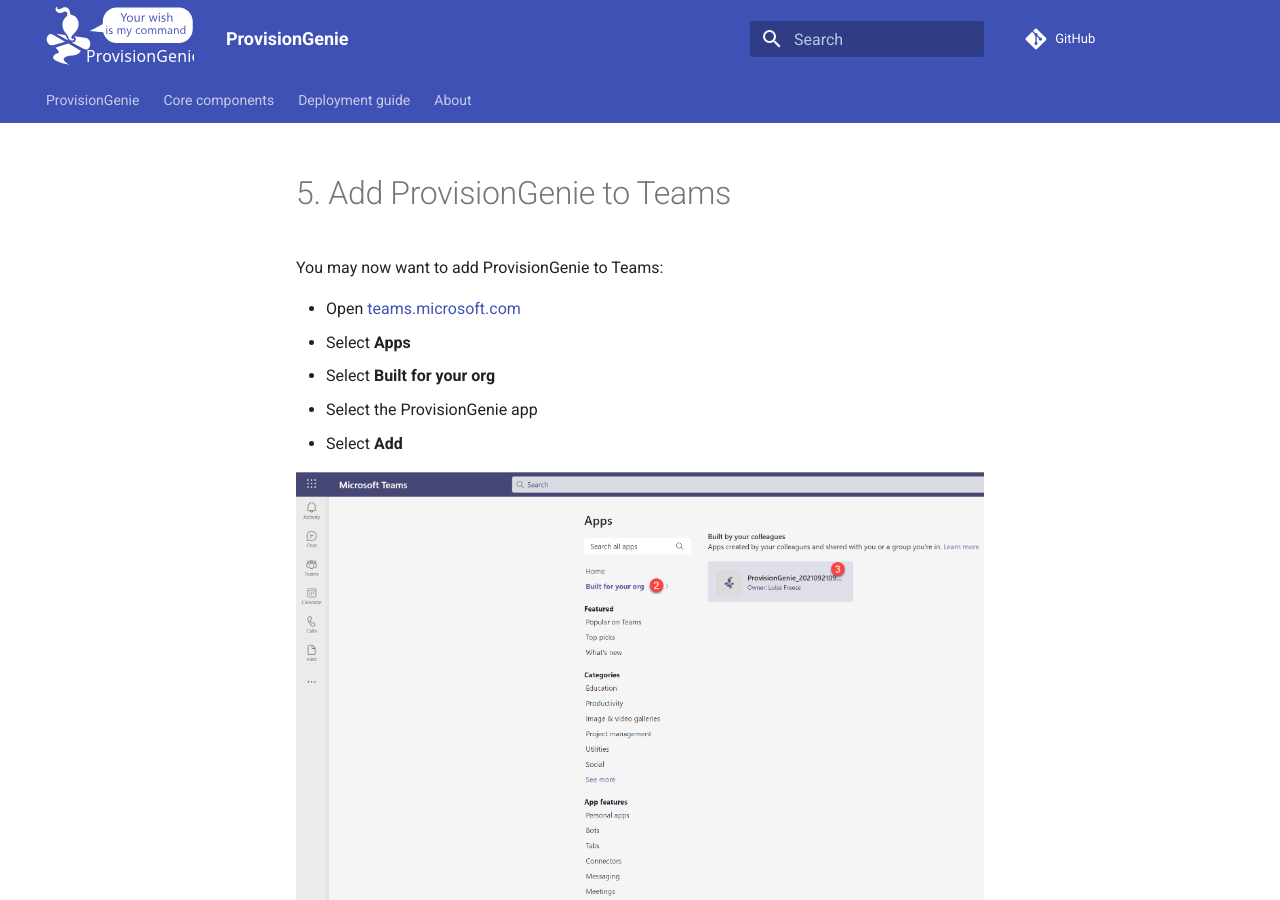
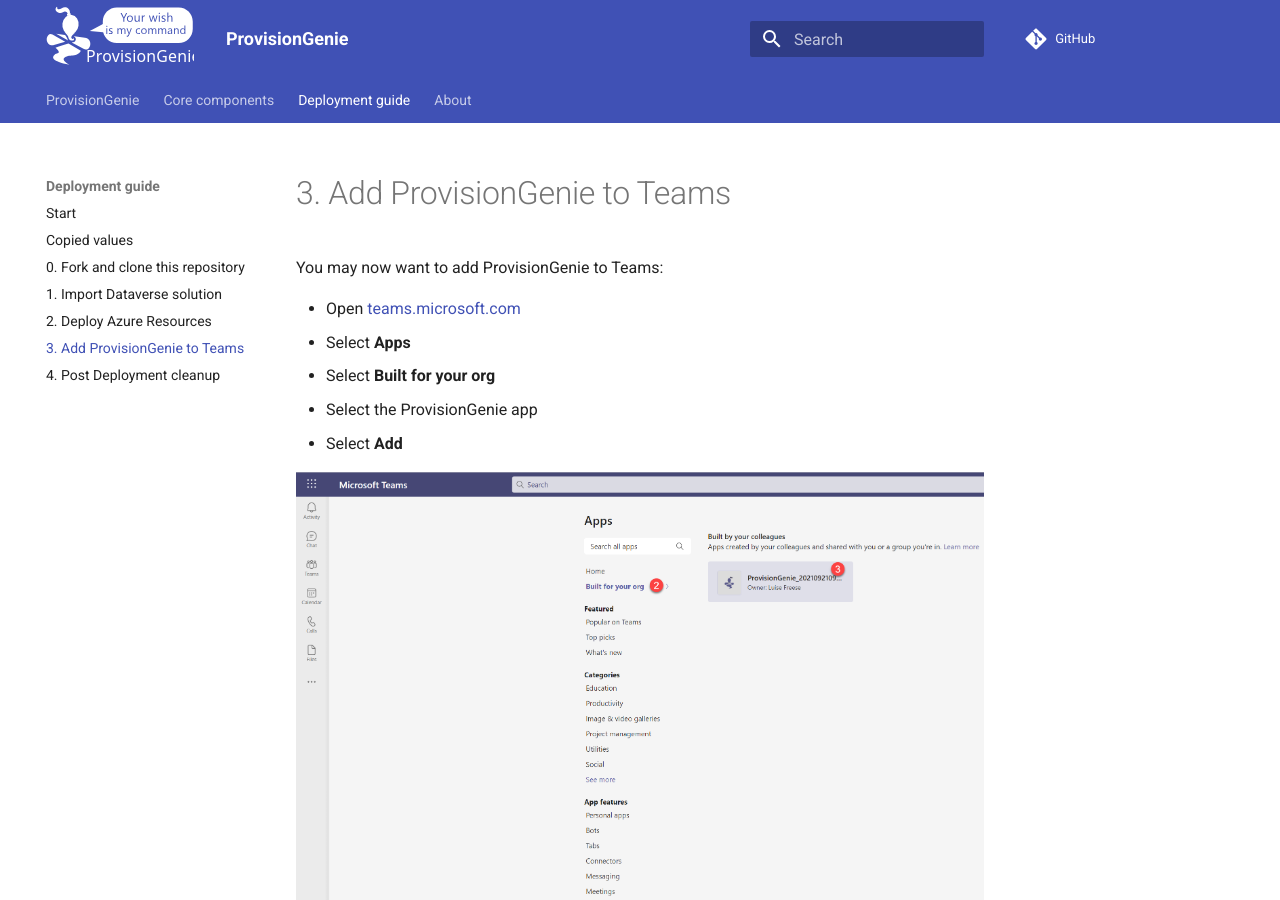
Before and after one commit to ProvisionGenie/ProvisionGenie, an MkDocs documentation site: the page built from Docs/docs/deploymentguide/3-addtoteams.md, in a window 1280 px wide and 900 px high. Built offline with MkDocs 1.6.1 and Material for MkDocs 9.7.7, drawn with Linux system fonts in a browser that asks for light colours; comment, search, counter and statistics services are not loaded.

Commit message:
Fixed documentation navigation, adjusted some page titles and fixed some broken links

```diff
--- a/Docs/docs/deploymentguide/1-importsolution.md
+++ b/Docs/docs/deploymentguide/1-importsolution.md
@@ -1,4 +1,4 @@
-# 2. Import Dataverse solution
+# 1. Import Dataverse solution
 
 We built ProvisionGenie by using Dataverse mostly for security reasons. We do not want to give users a way to bypass the canvas app and access data they shouldn't have access to. This concern was one of our main reasons to not use SharePoint lists to log requests as you would need to share the list with every user. That means that they could create new items, manipulate and even delete data. For more information, head over to [Architecture Decisions](../architecturedecisions.md#database).
 
--- a/Docs/docs/deploymentguide/2-deploylogicapps.md
+++ b/Docs/docs/deploymentguide/2-deployazureresources.md
@@ -1,4 +1,4 @@
-# 3. Deploy Logic Apps
+# 2. Deploy Azure Resources
 
 The scripted deployment will create two resource groups, by default these are `ProvisionGenie` and `ProvisionGenie-deploy`.
 
--- a/Docs/docs/deploymentguide/3-addtoteams.md
+++ b/Docs/docs/deploymentguide/3-addtoteams.md
@@ -1,4 +1,4 @@
-# 5. Add ProvisionGenie to Teams
+# 3. Add ProvisionGenie to Teams
 
 You may now want to add ProvisionGenie to Teams:
 
--- a/Docs/mkdocs.yml
+++ b/Docs/mkdocs.yml
@@ -20,12 +20,10 @@
     - Start: 'deploymentguide/index.md'
     - Copied values: 'deploymentguide/copiedvalues.md'
     - 0. Fork and clone this repository: 'deploymentguide/0-forkclone.md'
-    - 1. App registration to access Dataverse tables: 'deploymentguide/1-appreg.md'
-    - 2. Import Dataverse solution: 'deploymentguide/2-importsolution.md'
-    - 3. Create new Azure resource groups: 'deploymentguide/3-createresourcegroup.md'
-    - 4. Azure Logic Apps: 'deploymentguide/4-deploylogicapps.md'
-    - 5. Add ProvisionGenie to Teams: 'deploymentguide/5-addtoteams.md'
-    - 6. Post Deployment cleanup: 'deploymentguide/6-postdeploycleanup.md'
+    - 1. Import Dataverse solution: 'deploymentguide/1-importsolution.md'
+    - 2. Deploy Azure Resources: 'deploymentguide/2-deployazureresources.md'
+    - 3. Add ProvisionGenie to Teams: 'deploymentguide/3-addtoteams.md'
+    - 4. Post Deployment cleanup: 'deploymentguide/4-postdeploycleanup.md'
   - About:
     - Release Notes: 'about/releasenotes.md'
     - Roadmap: 'about/roadmap.md'
```
